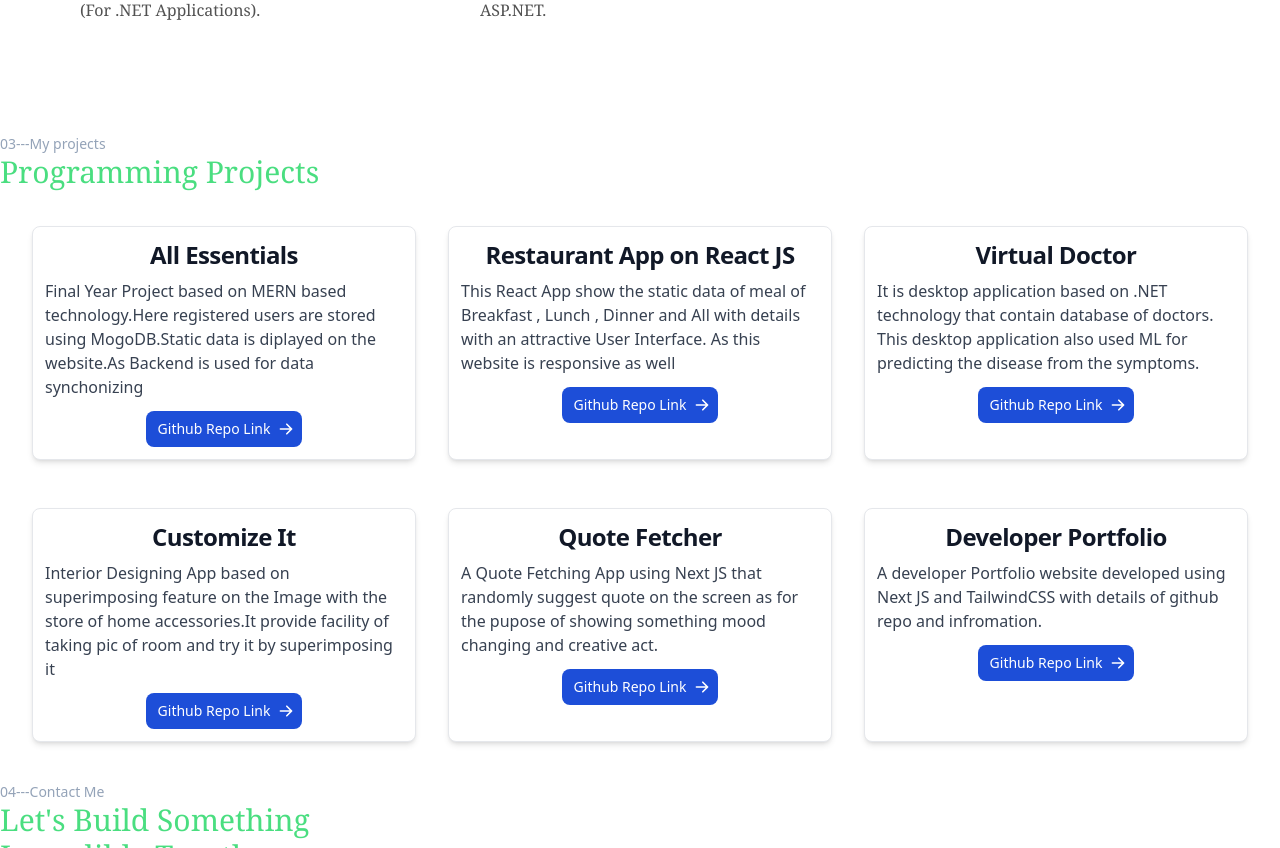
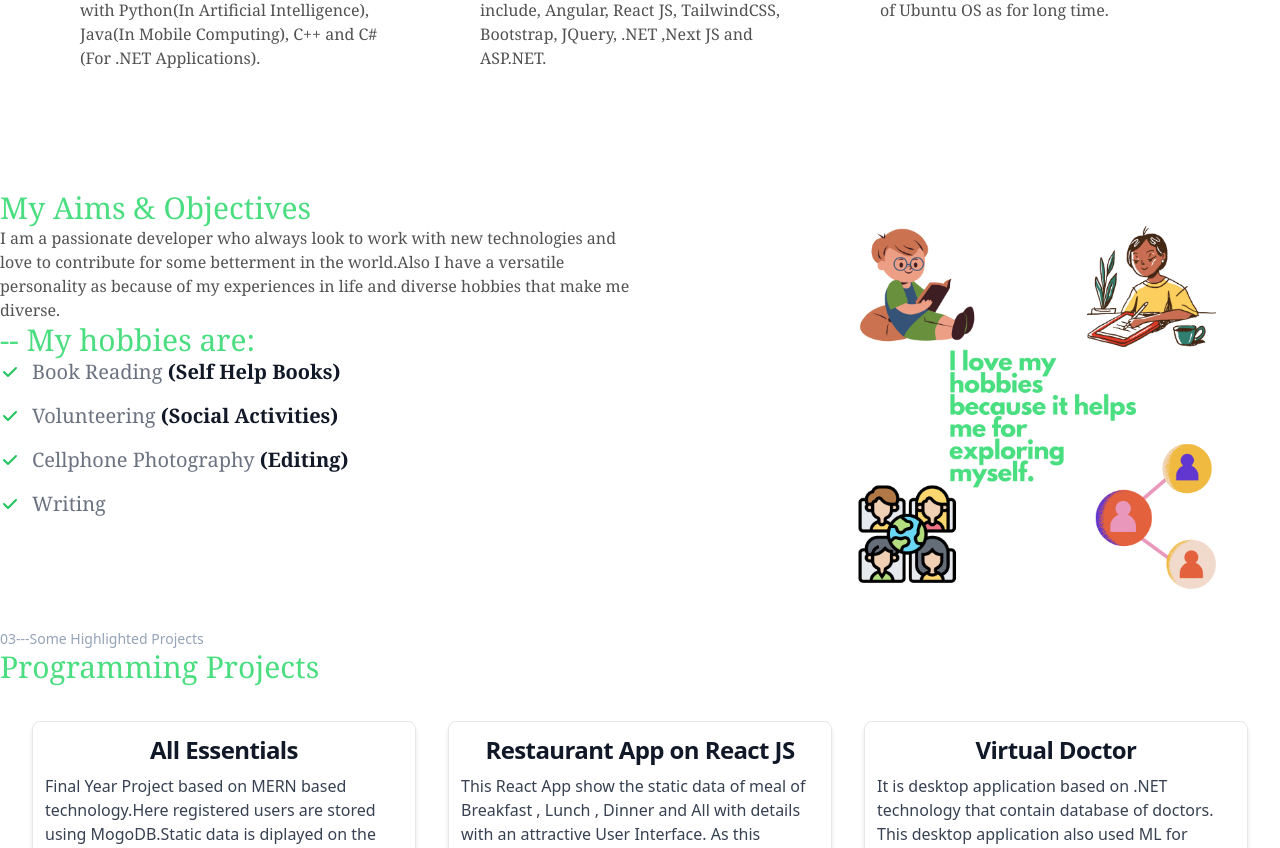
Before and after one commit to zainshahbaz786/devport, a Next.js app: page / in a window 1280 px wide. Shown: the part 1160-2008 px from the top of the page. Built offline with nearby package versions, Linux system fonts and the light colour scheme.

Commit message:
Adding of Aims Comp.

```diff
--- /dev/null
+++ b/pages/Components/Aims.js
@@ -0,0 +1,129 @@
+import React from "react";
+import Image from 'next/image'
+import Hobbies from './images/hobbies.png'
+const Aims = () => {
+  return (
+    <>
+      <br />
+      <br />
+      <div className="text-3xl font-serif  text-green-400 w-1/4">
+        My Aims & Objectives
+
+      </div>
+
+{/* making it main div */}
+      <div className="flex justify-between ">
+        {/* 1st div */}
+        <div className="font-serif text-neutral-600 w-1/2 ">
+          I am a passionate developer who always look to work with new
+          technologies and love to contribute for some betterment in the world.Also
+          I have a versatile personality as because of my experiences in life
+          and diverse hobbies that make me diverse.
+
+        {/* main div div */}
+
+        <div className="text-xl font-serif text-green-400">
+          <div className="text-3xl ">-- My hobbies are:</div>
+          <ul className="mb-8 space-y-4 text-left text-gray-500 dark:text-gray-400">
+            <li className="flex items-center space-x-3">
+              <svg
+                className="flex-shrink-0 w-5 h-5 text-green-500 dark:text-green-400"
+                fill="currentColor"
+                viewBox="0 0 20 20"
+                xmlns="http://www.w3.org/2000/svg"
+              >
+                <path
+                  fillRule="evenodd"
+                  d="M16.707 5.293a1 1 0 010 1.414l-8 8a1 1 0 01-1.414 0l-4-4a1 1 0 011.414-1.414L8 12.586l7.293-7.293a1 1 0 011.414 0z"
+                  clipRule="evenodd"
+                ></path>
+              </svg>
+              <span>
+                Book Reading{" "}
+                <span className="font-semibold text-gray-900 dark:text-white">
+                  (Self Help Books)
+                </span>
+              </span>
+            </li>
+            <li className="flex items-center space-x-3">
+              <svg
+                className="flex-shrink-0 w-5 h-5 text-green-500 dark:text-green-400"
+                fill="currentColor"
+                viewBox="0 0 20 20"
+                xmlns="http://www.w3.org/2000/svg"
+              >
+                <path
+                  fillRule="evenodd"
+                  d="M16.707 5.293a1 1 0 010 1.414l-8 8a1 1 0 01-1.414 0l-4-4a1 1 0 011.414-1.414L8 12.586l7.293-7.293a1 1 0 011.414 0z"
+                  clipRule="evenodd"
+                ></path>
+              </svg>
+              <span>
+                Volunteering{" "}
+                <span className="font-semibold text-gray-900 dark:text-white">
+                  (Social Activities)
+                </span>
+              </span>
+            </li>
+            <li className="flex items-center space-x-3">
+              <svg
+                className="flex-shrink-0 w-5 h-5 text-green-500 dark:text-green-400"
+                fill="currentColor"
+                viewBox="0 0 20 20"
+                xmlns="http://www.w3.org/2000/svg"
+              >
+                <path
+                  fillRule="evenodd"
+                  d="M16.707 5.293a1 1 0 010 1.414l-8 8a1 1 0 01-1.414 0l-4-4a1 1 0 011.414-1.414L8 12.586l7.293-7.293a1 1 0 011.414 0z"
+                  clipRule="evenodd"
+                ></path>
+              </svg>
+              <span>
+                Cellphone Photography{" "}
+                <span className="font-semibold text-gray-900 dark:text-white"> (Editing)</span>
+              </span>
+            </li>
+            <li className="flex items-center space-x-3">
+              <svg
+                className="flex-shrink-0 w-5 h-5 text-green-500 dark:text-green-400"
+                fill="currentColor"
+                viewBox="0 0 20 20"
+                xmlns="http://www.w3.org/2000/svg"
+              >
+                <path
+                  fillRule="evenodd"
+                  d="M16.707 5.293a1 1 0 010 1.414l-8 8a1 1 0 01-1.414 0l-4-4a1 1 0 011.414-1.414L8 12.586l7.293-7.293a1 1 0 011.414 0z"
+                  clipRule="evenodd"
+                ></path>
+              </svg>
+              <span>
+                Writing{" "}
+                <span className="font-semibold text-gray-900 dark:text-white"></span>
+              </span>
+            </li>
+
+
+          </ul>
+        </div>
+        </div>
+
+
+        <div className="  w-1/3 pr-16">
+
+          <Image className="" src={Hobbies} style={{width:"40px",height:"40px"}} alt="Picture of the author"
+
+      layout="responsive"  />
+        </div>
+
+
+
+      </div>
+
+
+
+
+    </>
+  );
+};
+
+export default Aims;
--- a/pages/Components/Expertise.js
+++ b/pages/Components/Expertise.js
@@ -15,7 +15,7 @@ const Expertise = () => {
           </div>
 
 
-          <div className='font-serif text-neutral-600 w-2/3 '>
+          <div className='font-serif text-neutral-600 w-1/3 '>
           I am a creative, enthusiastic, and ambitious developer with expertise in user interface design.
           I am passionate about creating simple and elegant solutions that make complex tasks easy for users to execute.
           </div>
--- a/pages/Components/Home.js
+++ b/pages/Components/Home.js
@@ -5,6 +5,7 @@ import SecondPage from './SecondPage'
 import Topbar from './Topbar'
 import Connect from './Connect'
 import Projects from './Projects'
+import Aims from './Aims'
 
 
 
@@ -16,6 +17,7 @@ const Home = () => {
       <section id="Introduction"><Topbar/><IntroPage/><SecondPage/></section>
 
      <section id="Expertise"><Expertise/></section>
+     <section id="Aims"><Aims/></section>
 
 
   <section id="Projects"><Projects/></section>
--- a/pages/Components/Projects.js
+++ b/pages/Components/Projects.js
@@ -1,5 +1,6 @@
 import React from 'react'
 import Image from 'next/image'
+import Aims from './Aims'
 
 
 
@@ -11,7 +12,7 @@ const Projects = () => {
 
     <div className="pt-10 text-sm text-slate-400">
             <a href="#" className="">
-              03---My projects
+              03---Some Highlighted Projects
             </a>
           </div>
           <div className="text-3xl font-serif text-green-400 w-1/4">
@@ -170,7 +171,7 @@ const Projects = () => {
 
 </div>
 
-
+    {/* <Aims/> */}
 
     </>
   )
--- a/pages/Components/SecondPage.js
+++ b/pages/Components/SecondPage.js
@@ -12,13 +12,13 @@ const SecondPage = () => {
     Things I Love
     </div>
     {/* main div */}
-        <div  className='bg-layers flex p-1/5 justify-around w4/5' >
+        <div  className='bg-layers flex p-1/5 justify-evenly w4/5' >
 
 {/* first div */}
 
 
 
-<div className="block p-5 w-1/3 bg-white rounded-lg border border-gray-200 shadow-md hover:bg-gray-100 dark:bg-gray-800 dark:border-gray-700 dark:hover:bg-gray-700">
+<div className="block p-5 max-w-sm bg-white rounded-lg border border-gray-200 shadow-md hover:bg-gray-100 dark:bg-gray-800 dark:border-gray-700 dark:hover:bg-gray-700">
     <h5 className="mb-2 text-2xl font-bold tracking-tight text-gray-900 dark:text-white">Front End</h5>
     <p className="font-normal text-gray-700 dark:text-gray-400"> I&apos;m more front end focused and love to work with React JS as well as pure HTML, CSS.
                                         Also pretty good in Angular components as well </p>
@@ -29,7 +29,7 @@ const SecondPage = () => {
 {/* second div */}
 
 
-                    <div className="block p-5 w-1/3 bg-white rounded-lg border border-gray-200 shadow-md hover:bg-gray-100 dark:bg-gray-800 dark:border-gray-700 dark:hover:bg-gray-700">
+<div className="block p-5 max-w-sm bg-white rounded-lg border border-gray-200 shadow-md hover:bg-gray-100 dark:bg-gray-800 dark:border-gray-700 dark:hover:bg-gray-700">
     <h5 className="mb-2 text-2xl font-bold tracking-tight text-gray-900 dark:text-white">JavaScript</h5>
     <p className="font-normal text-gray-700 dark:text-gray-400"> I just extremely love javascript, I cant even express how much I love javascript with just a few lines.
                                   </p>
@@ -40,7 +40,7 @@ const SecondPage = () => {
 
 
 
-                    <div className="block p-5 w-1/3 bg-white rounded-lg border border-gray-200 shadow-md hover:bg-gray-100 dark:bg-gray-800 dark:border-gray-700 dark:hover:bg-gray-700">
+                    <div className="block p-5 max-w-sm bg-white rounded-lg border border-gray-200 shadow-md hover:bg-gray-100 dark:bg-gray-800 dark:border-gray-700 dark:hover:bg-gray-700">
     <h5 className="mb-2 text-2xl font-bold tracking-tight text-gray-900 dark:text-white">Creative Coding</h5>
     <p className="font-normal text-gray-700 dark:text-gray-400">  I love creative coding because I do both coding & designing. making beautiful art with code is very satisfying to me.
                                   </p>
```
Also changed, not shown: pages/Components/images/hobbies.png (added).
